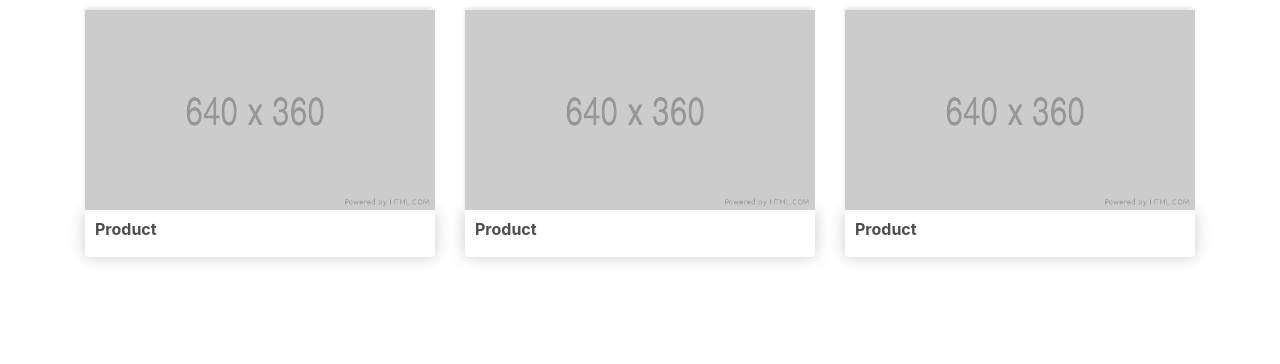
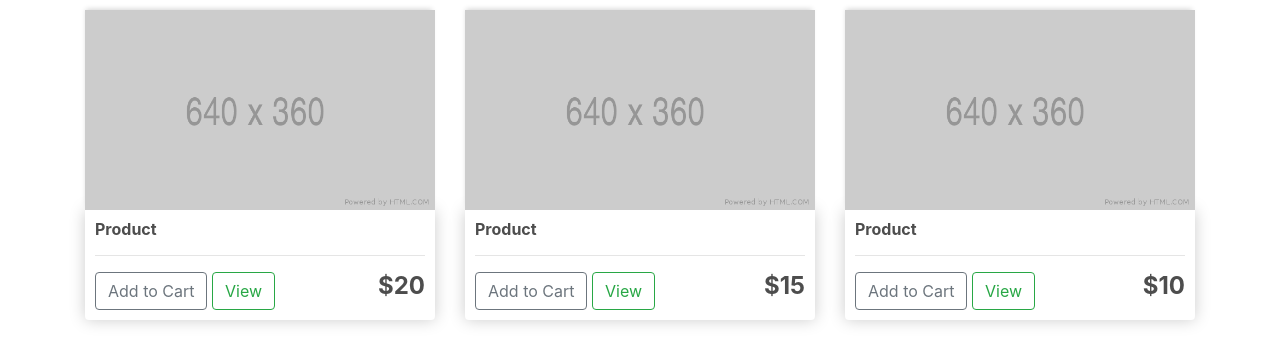
Before and after one commit to PerezChris99/Agri-Market-E-Commerce, a Django app: page / in a window 1280 px wide. Shown: the part 57-421 px from the top of the page. Run offline with Django 4.2, Linux system fonts and the light colour scheme; some libraries are stand-ins or nearby versions.

Commit message:
button under product

```diff
--- a/store/templates/store/store.html
+++ b/store/templates/store/store.html
@@ -6,6 +6,10 @@
             <img class="thumbnail" src="{% static 'images/placeholder.png' %}">
             <div class="box-element product">
                 <h6><strong>Product</strong></h6>
+                <hr>
+                <button  class="btn btn-outline-secondary add-btn">Add to Cart</button>
+		        <a class="btn btn-outline-success" href="#">View</a>
+		        <h4 style="display: inline-block; float: right"><strong>$20</strong></h4>
 
             </div>
         </div>
@@ -14,6 +18,10 @@
             <img class="thumbnail" src="{% static 'images/placeholder.png' %}">
             <div class="box-element product">
                 <h6><strong>Product</strong></h6>
+                <hr>
+                <button  class="btn btn-outline-secondary add-btn">Add to Cart</button>
+		        <a class="btn btn-outline-success" href="#">View</a>
+		        <h4 style="display: inline-block; float: right"><strong>$15</strong></h4>
 
             </div>
         </div>
@@ -22,6 +30,10 @@
             <img class="thumbnail" src="{% static 'images/placeholder.png' %}">
             <div class="box-element product">
                 <h6><strong>Product</strong></h6>
+                <hr>
+                <button  class="btn btn-outline-secondary add-btn">Add to Cart</button>
+		        <a class="btn btn-outline-success" href="#">View</a>
+		        <h4 style="display: inline-block; float: right"><strong>$10</strong></h4>
 
             </div>
 
```
